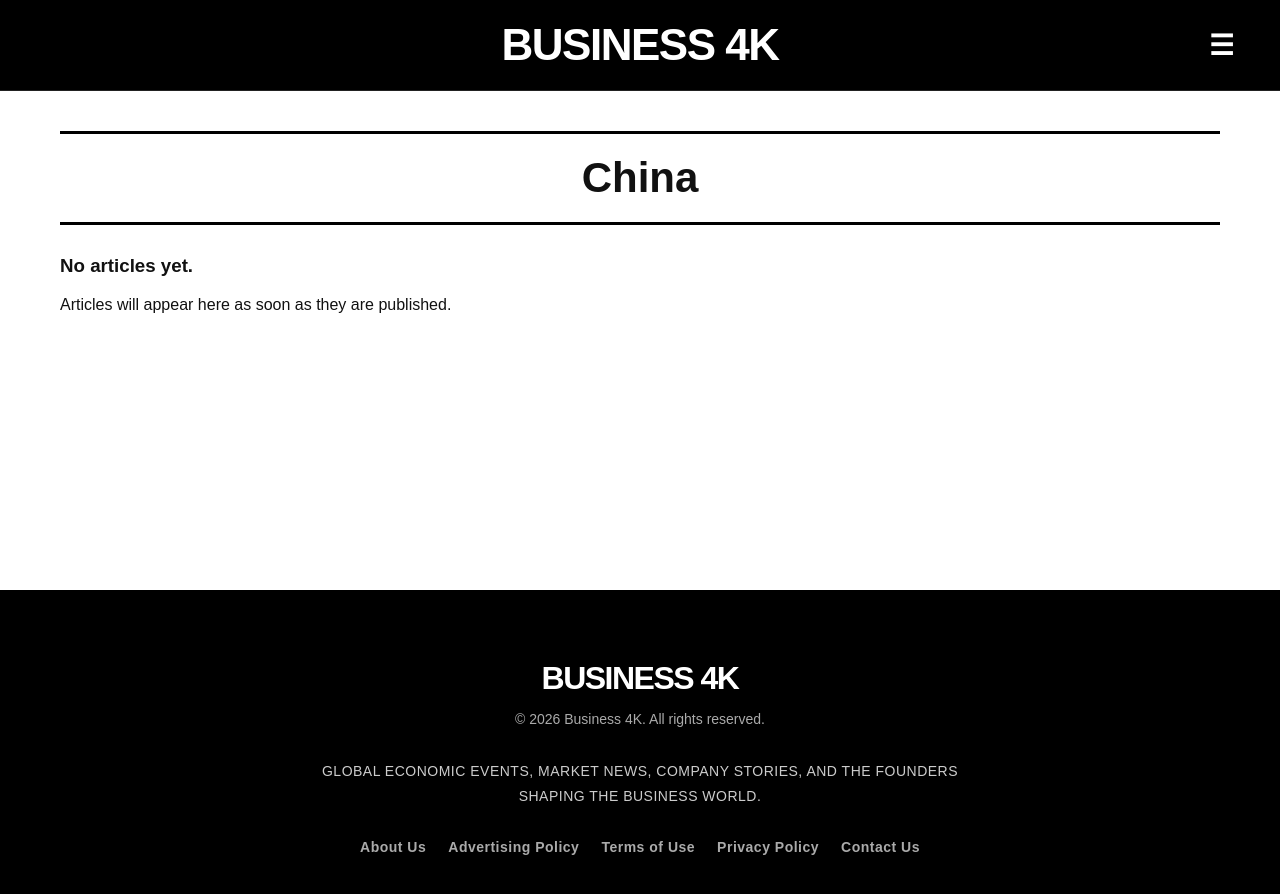
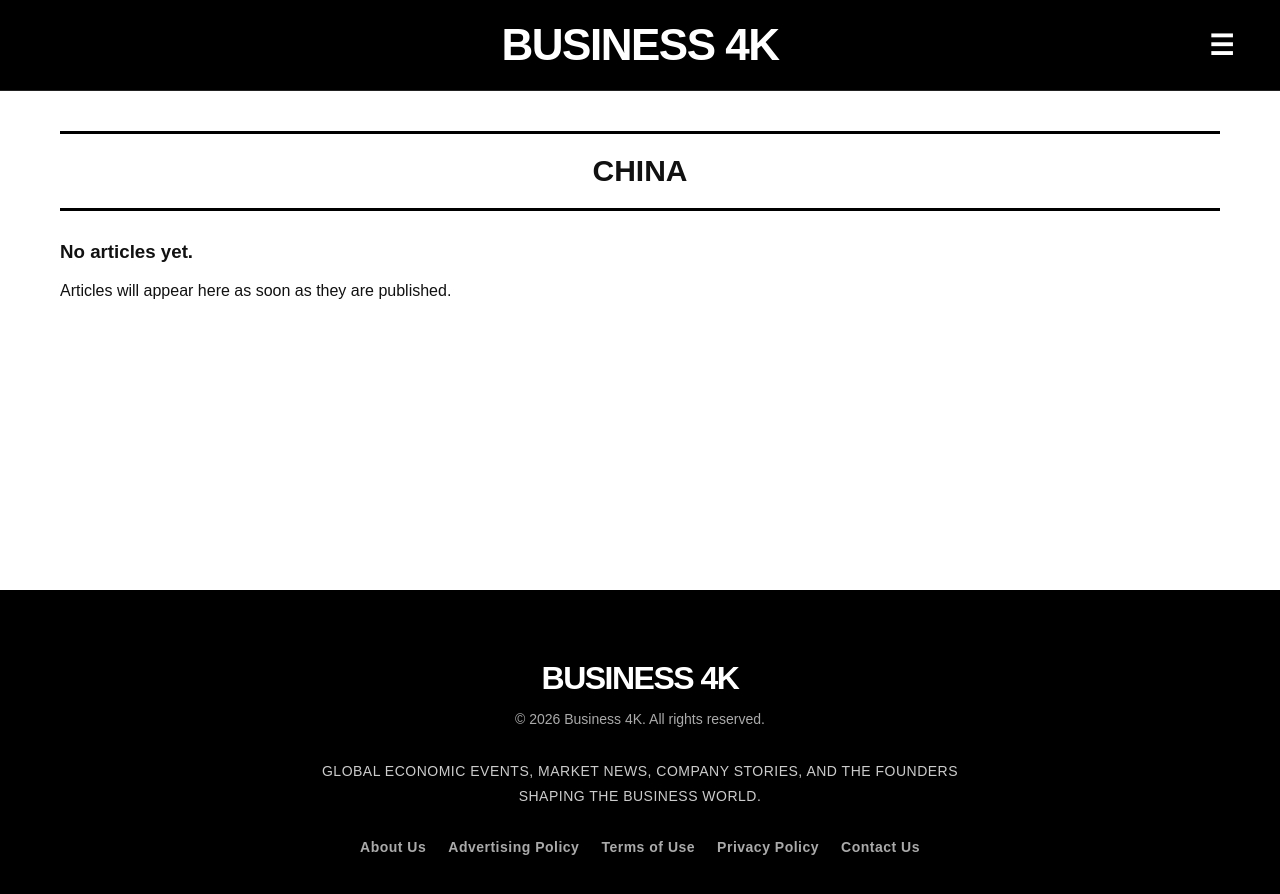
Before and after one commit to business4k/business4k, a Jekyll site: the page built from categories/china.md, in a window 1280 px wide. Shown: the top 894 px of the page. Built offline with Jekyll 4.4.1, drawn with Linux system fonts in a browser that asks for light colours.

Commit message:
Adjust category page title styles

```diff
--- a/assets/style.css
+++ b/assets/style.css
@@ -664,11 +664,11 @@ main {
 }
 
 .category-page-title {
-  font-size: 42px;
+  font-size: 30px;
   font-weight: 900;
   margin: 0 0 20px;
   text-align: center;
-  text-transform: capitalize;
+  text-transform: uppercase;
 }
 
 .category-page-divider {
```
